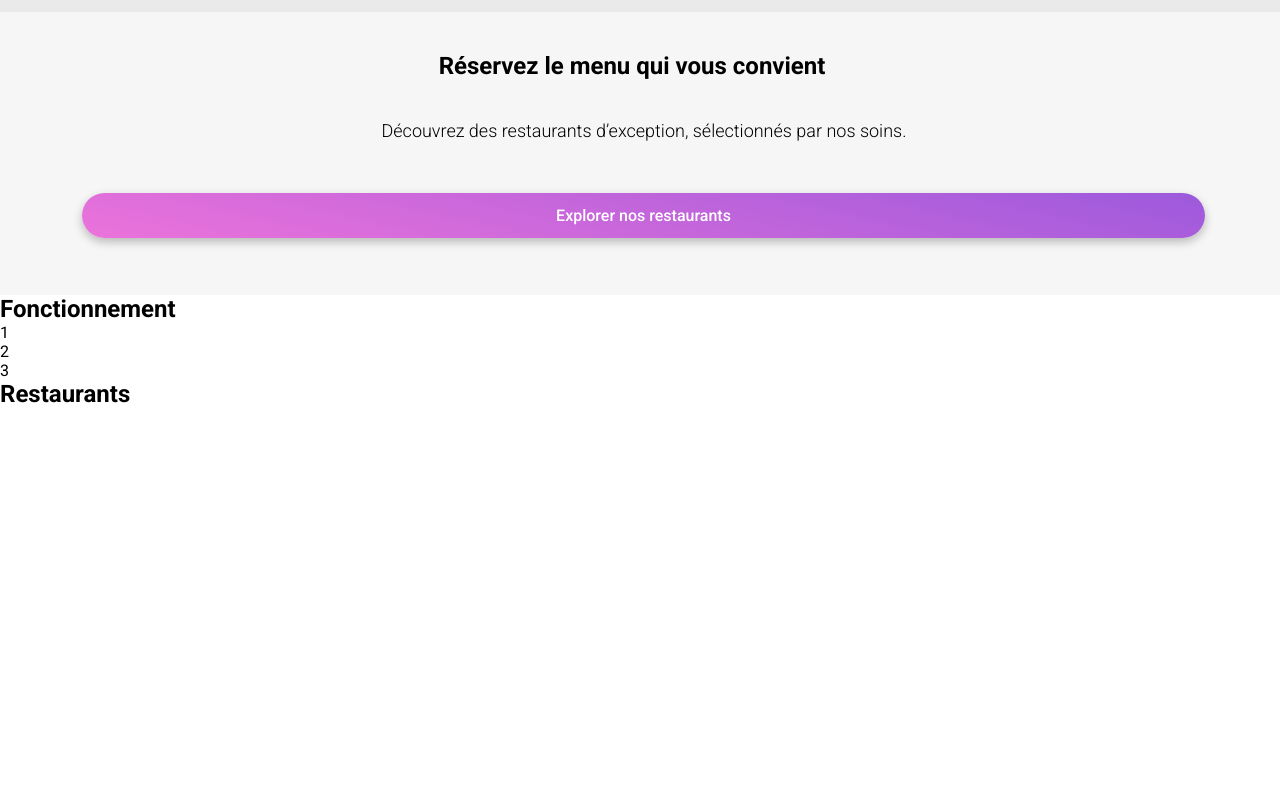
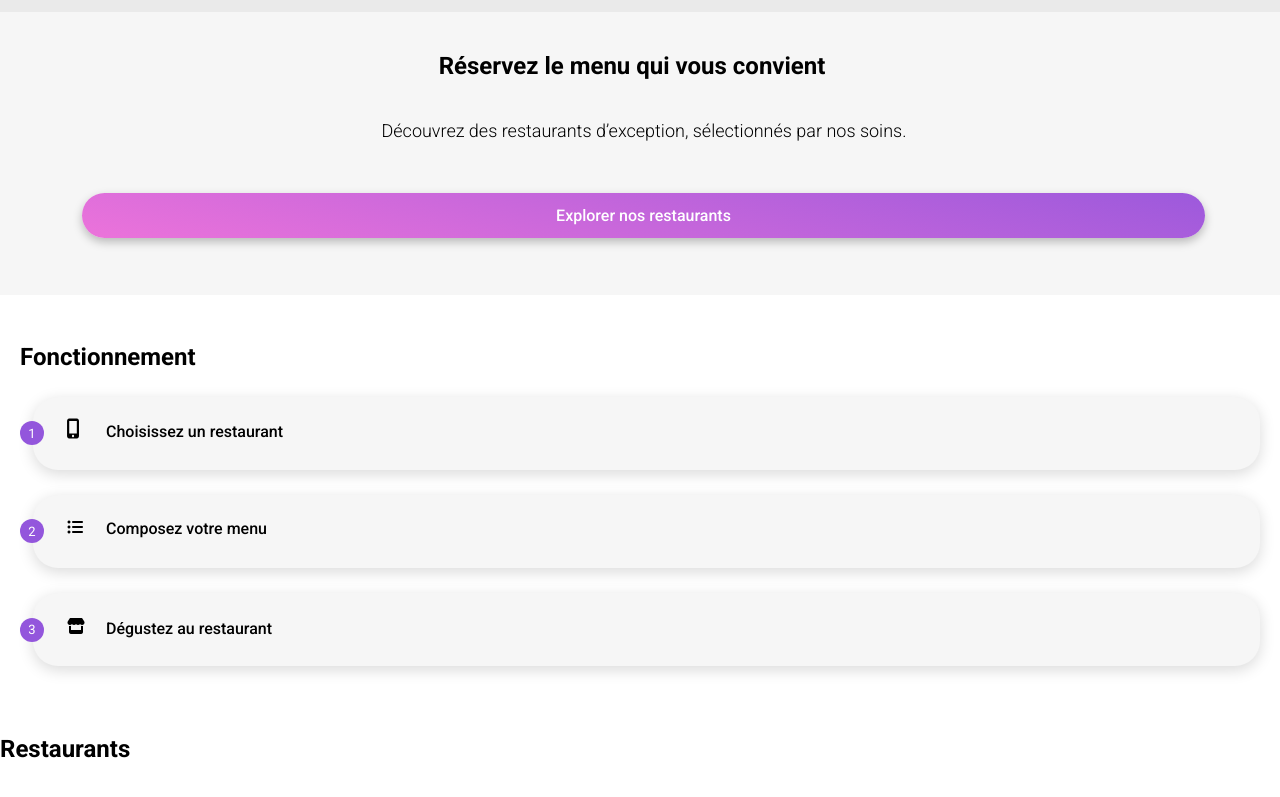
Before and after one commit to Ax-07/P4-openClassRooms, a plain HTML site: page index.html in a window 1280 px wide. Shown: the part 91-888 px from the top of the page. Before the commit the page ends 800 px from the top, so only its background shows below. Drawn offline with Linux system fonts and the light colour scheme; a web font is replaced by a local one.

Commit message:
ajout de la section fonctionnement

```diff
--- a/assets/css/fonts/custom-fonts.css
+++ b/assets/css/fonts/custom-fonts.css
@@ -47,6 +47,7 @@
   font-style: italic;
 }
 
+
 @media (max-width: 1024px) {
 }
 @media (max-width: 767px) {
--- a/assets/css/global/global.css
+++ b/assets/css/global/global.css
@@ -9,6 +9,7 @@
     --grey: #353535;
     --grey-2: #eaeaea;
     --grey-3: #f6f6f6;
+    --grey-tint-4: #7E7E7E;
 
     --color-primary: #9356dc;
     --color-secondary: #ff79da;
--- a/assets/css/icons/fa-style.css
+++ b/assets/css/icons/fa-style.css
@@ -1,3 +1,14 @@
+.fa-solid {
+    display: flex;
+    justify-content: center;
+    align-items: center;
+  }
 .fa-location-dot {
     color : var(--grey);
 }
+.fa-mobile-screen-button {
+  position: relative;
+  top: -1px;
+  font-size: 16px;
+    transform: scale(1.085,1.25);
+}
--- a/index.html
+++ b/index.html
@@ -34,24 +34,34 @@
             <p class="hero__paragraph">Découvrez des restaurants d’exception, sélectionnés par nos soins.</p>
             <span href="" class="hero__btn">Explorer nos restaurants</span>
         </section>
-        <section class="section--fonctionnement">
+        <section class="section section--fonctionnement">
             <h1 class="section__title">Fonctionnement</h1>
-            <ul class="section__list">
-                <li class="section__item">
-                    <span class="section__icon--step">1</span>
-                    <span class="section__icon--1"></span>
-                    <p class="section__text"></p>
+            <ul class="section section__list">
+                <li class="section section__item">
+                    <div class="section section__content">
+                        <span class="section section__badge"><p class="section__badge__text">1</p></span>
+                        <i class="fa-solid fa-mobile-screen-button section__icon section__icon--mobile"></i>
+                        <span class="section__text section__text--mobile">Choisissez un restaurant</span>
+                    </div>
+                    <span class="section section__background"></span>
                 </li>
-                <li class="section__item">
-                    <span class="section__icon--step">2</span>
-                    <span class="section__icon--1"></span>
-                    <p class="section__text"></p>
+                <li class="section section__item">
+                    <div class="section section__content">
+                        <span class="section section__badge"><p class="section__badge__text">2</p></span>
+                        <i class="fa-solid fa-list-ul section__icon section__icon--list"></i>
+                        <p class="section__text section__text--list">Composez votre menu</p>
+                    </div>
+                    <span class="section section__background"></span>
                 </li>
-                <li class="section__item">
-                    <span class="section__icon--step">3</span>
-                    <span class="section__icon--1"></span>
-                    <p class="section__text"></p>
+                <li class="section section__item">
+                    <div class="section section__content">
+                        <span class="section section__badge"><p class="section__badge__text">3</p></span>
+                        <i class="fa-solid fa-store section__icon section__icon--store"></i>
+                        <span class="section__text section__text--store">Dégustez au restaurant</span>
+                    </div>
+                    <span class="section section__background"></span>
                 </li>
+
             </ul>
         </section>
         <section class="section--restaurants">
--- a/sass/containers/_fonctionnement.scss
+++ b/sass/containers/_fonctionnement.scss
@@ -0,0 +1,77 @@
+.section {
+    display: flex;
+    flex-direction: column;
+
+    &--fonctionnement {
+        height: 440px;
+        padding: 48px 20px 68px 20px;
+
+    }
+
+    &__title {
+        height: 31px;
+        margin-bottom: 26px;
+    }
+
+    &__list {
+        justify-content: space-between;
+        align-self: stretch;
+        height: 100%;
+        gap: 25px;
+    }
+
+    &__item {
+        flex: 1;
+        align-items: center;
+        border-radius: 25px;
+        list-style: none;
+        flex-direction: row;
+    }
+
+    &__content {
+        position: absolute;
+        flex-direction: row;
+        gap: 23px;
+    }
+
+    &__badge {
+        justify-content: center;
+        align-items: center;
+
+        width: 24px;
+        height: 24px;
+        border-radius: 50%;
+        background-color: var(--color-primary);
+
+        &__text {
+            font-size: small;
+            color: var(--white);
+        }
+    }
+    &__icon {
+        align-self: baseline;
+        &--mobile {
+
+        }
+        &--list {}
+        &--store{}
+    }
+    &__text {
+        position: absolute;
+        top: 1px;
+        left: 86px;
+        width: max-content;
+        height: 15.67px;
+        &--list {
+            top: 0;
+        }
+    }
+    &__background {
+        flex: 1;
+        align-self: stretch;
+        margin-left: 12.5px;
+        border-radius: 25px;
+        background-color: var(--grey-3);
+        box-shadow: 0px 4px 15px 0px rgba(0, 0, 0, 0.15);
+    }
+}
```
Also changed, not shown: sass/index.css, 1 other file.
